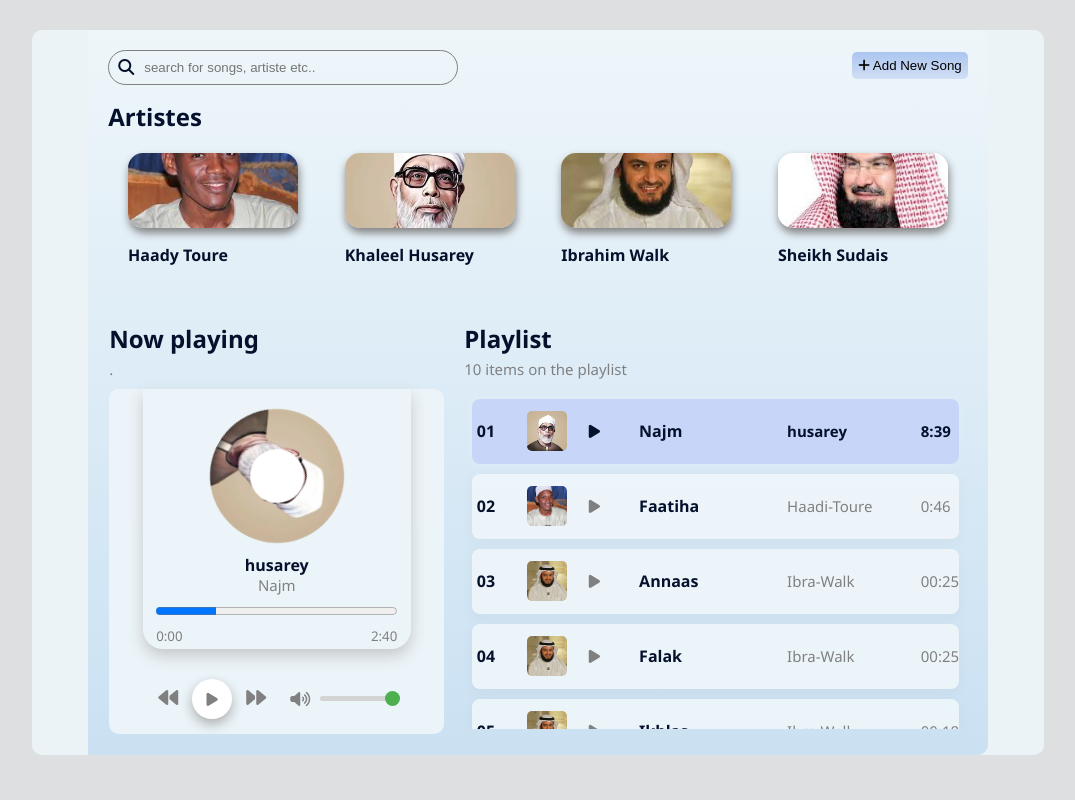
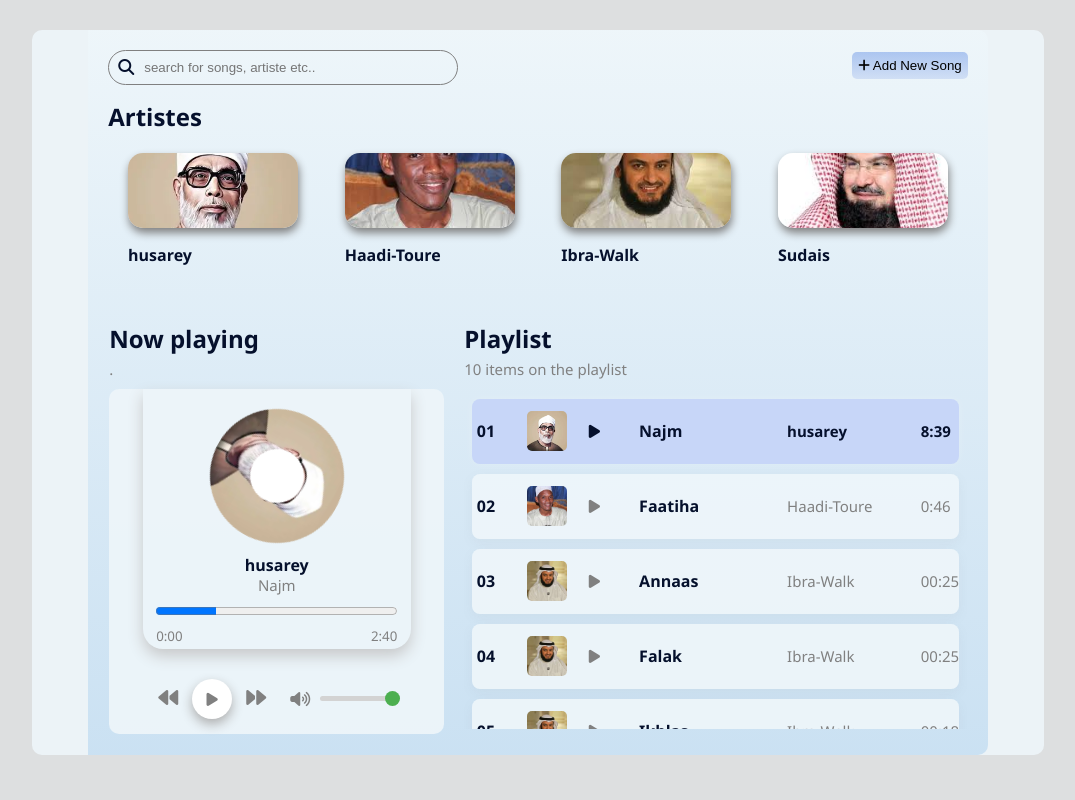
Before and after one commit to Proc3ssa/musicApp, a website with bundled scripts: page index.html in a window 1280 px wide. Shown: the whole page, without its empty margins (102-1177 px from the left). Built offline with nearby package versions, Linux system fonts and the light colour scheme.

Commit message:
fix: show artiste image on initial download

```diff
--- a/index.html
+++ b/index.html
@@ -54,37 +54,6 @@
         </div>
 
         <div class="slides">
-            <div class="slide Haadi-Toure">
-
-                <div class="pic"><img src="./assets/images/toure.JPG" alt=""></div>
-
-                <b>Haady Toure</b>
-
-            </div>
-
-            <div class="slide husarey">
-
-                <div class="pic"><img src="./assets/images/husarey.WEBP" alt=""></div>
-
-                <b>Khaleel Husarey</b>
-
-            </div>
-
-            <div class="slide Ibra-Walk">
-
-                <div class="pic"><img src="./assets/images/walk.JPG" alt=""></div>
-                <b>Ibrahim Walk</b>
-
-            </div>
-
-            <div class="slide Sudais">
-
-                <div class="pic"><img src="./assets/images/sudais.JPG" alt=""></div>
-                <b>Sheikh Sudais</b>
-
-            </div>
-
-
         </div>
     </div>
 
--- a/scripts/main.js
+++ b/scripts/main.js
@@ -131,25 +131,27 @@ document.addEventListener("DOMContentLoaded", () => {
     }
 
     renderPlaylist(playlist, currentTrackIndex, handlePlaylistItemClick);
+    renderArtistSlides(playlist); // Call to render initial artist slides
 
-    // Add event listeners to slide divs
-    const slideElements = document.querySelectorAll('.slide');
-    slideElements.forEach(slide => {
-        slide.addEventListener('click', () => {
-            // Extract artist name from class list (excluding 'slide')
-            const artistClass = Array.from(slide.classList).find(className => className !== 'slide');
-            if (artistClass) {
-                // Filter the playlist by artist
-                const filteredPlaylist = playlist.filter(track => track.artist === artistClass);
-                renderPlaylist(filteredPlaylist, 0, handlePlaylistItemClick); // Render filtered playlist, start at index 0
-                // Optionally, update the playlist count text
-                const playlistInfoElement = document.querySelector('.playlist p');
-                if (playlistInfoElement) {
-                    playlistInfoElement.textContent = `${filteredPlaylist.length} items by ${artistClass}`;
-                }
-            }
-        });
-    });
+    // The previous code for adding event listeners to slide divs is no longer needed
+    // because renderArtistSlides now adds these listeners dynamically.
+    // const slideElements = document.querySelectorAll('.slide');
+    // slideElements.forEach(slide => {
+    //     slide.addEventListener('click', () => {
+    //         // Extract artist name from class list (excluding 'slide')
+    //         const artistClass = Array.from(slide.classList).find(className => className !== 'slide');
+    //         if (artistClass) {
+    //             // Filter the playlist by artist
+    //             const filteredPlaylist = playlist.filter(track => track.artist === artistClass);
+    //             renderPlaylist(filteredPlaylist, 0, handlePlaylistItemClick); // Render filtered playlist, start at index 0
+    //             // Optionally, update the playlist count text
+    //             const playlistInfoElement = document.querySelector('.playlist p');
+    //             if (playlistInfoElement) {
+    //                 playlistInfoElement.textContent = `${filteredPlaylist.length} items by ${artistClass}`;
+    //             }
+    //         }
+    //     });
+    // });
 
     if (playBtn) playBtn.addEventListener("click", handlePlayPause);
     if (nextBtn) nextBtn.addEventListener("click", handleNextTrack);
@@ -186,6 +188,51 @@ document.addEventListener("DOMContentLoaded", () => {
     // actualLoadAndPlayTrack(currentTrackIndex);
     // Otherwise, the first track is loaded, and the user needs to click play.
 });
+
+// Function to render artist slides
+const renderArtistSlides = (currentPlaylist) => {
+    const slidesContainer = document.querySelector(".slides");
+    if (!slidesContainer) {
+        console.error("Slides container not found.");
+        return;
+    }
+
+    slidesContainer.innerHTML = ''; // Clear existing slides
+
+    // Get unique artists
+    const artists = [...new Set(currentPlaylist.map(track => track.artist))];
+
+    artists.forEach(artist => {
+        // Find the first song by this artist to get a cover image
+        const firstSongByArtist = currentPlaylist.find(track => track.artist === artist);
+        const coverImage = firstSongByArtist ? firstSongByArtist.cover : './assets/images/default-cover.jpg'; // Use a default if no cover found
+
+        const slideElement = document.createElement('div');
+        slideElement.classList.add('slide');
+        // Add a class based on the artist name for filtering (clean up artist name for class)
+        const artistClass = artist.replace(/[^a-zA-Z0-9]/g, '-');
+        slideElement.classList.add(artistClass);
+
+        slideElement.innerHTML = `
+            <div class="pic"><img src="${coverImage}" alt="${artist} cover"></div>
+            <b>${artist}</b>
+        `;
+
+        // Add click event listener to filter playlist by artist
+        slideElement.addEventListener('click', () => {
+            const filteredPlaylist = playlist.filter(track => track.artist === artist);
+            renderPlaylist(filteredPlaylist, 0, handlePlaylistItemClick); // Render filtered playlist, start at index 0
+            // Optionally, update the playlist count text
+            const playlistInfoElement = document.querySelector('.playlist p');
+            if (playlistInfoElement) {
+                playlistInfoElement.textContent = `${filteredPlaylist.length} items by ${artist}`;
+            }
+        });
+
+        slidesContainer.appendChild(slideElement);
+    });
+};
+
 
 const modal = document.getElementById("modal");
 const openBtn = document.getElementById("openModalBtn");
@@ -230,7 +277,8 @@ if (openBtn && modal && closeBtn) { // Add checks to ensure elements exist
                 };
 
                 playlist.push(newSong); // Add new song to the playlist array
-                renderPlaylist(playlist, currentTrackIndex, handlePlaylistItemClick); // Re-render the playlist
+                renderPlaylist(playlist, currentTrackIndex, handlePlaylistItemClick); // Re-render the main playlist
+                renderArtistSlides(playlist); // Re-render artist slides
 
                 // Close the modal and clear the form
                 if (modal) modal.style.display = "none";
```
